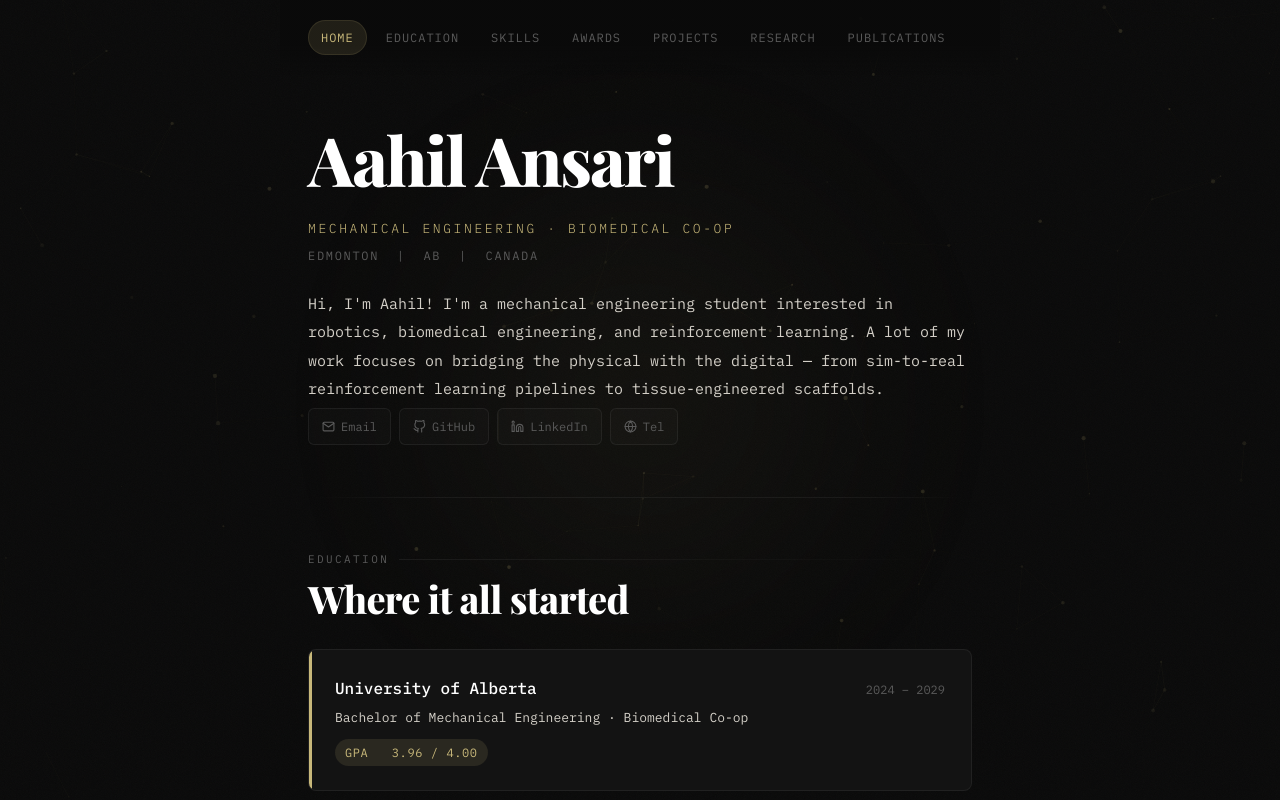
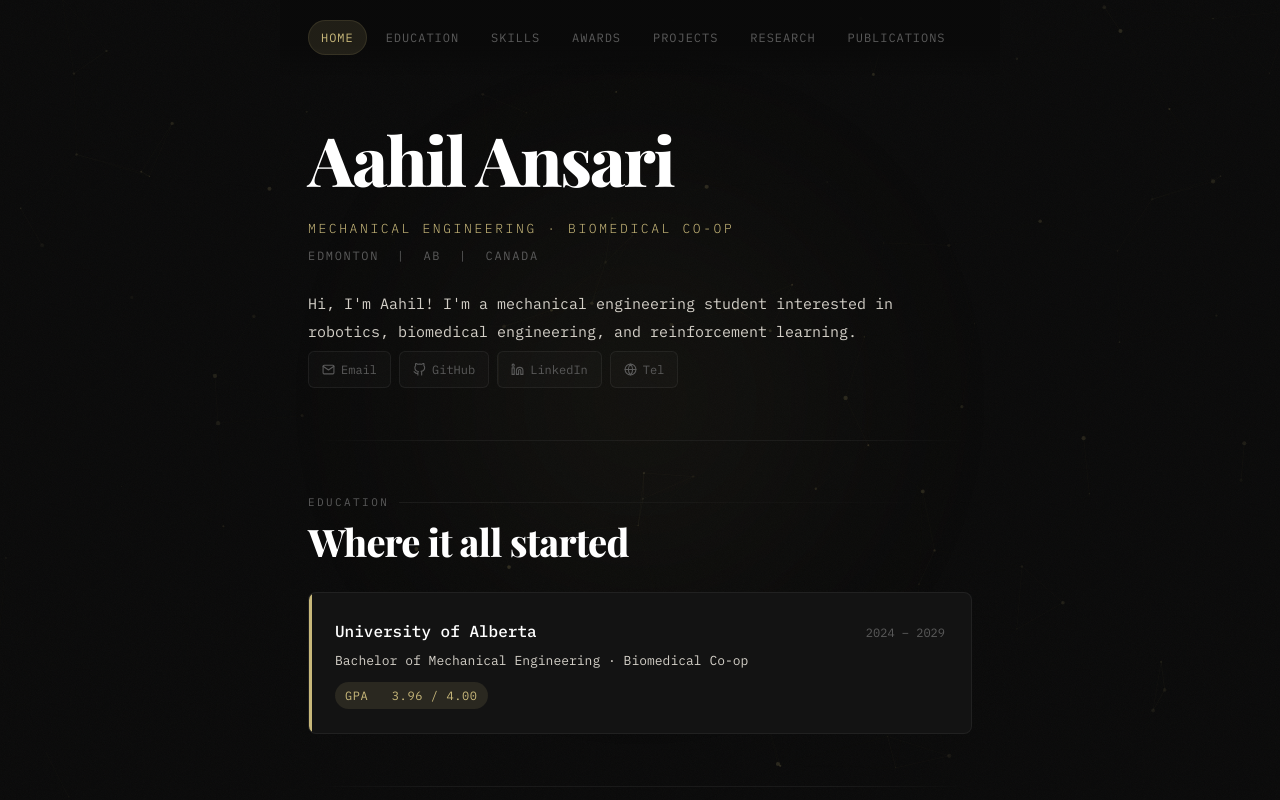
Before and after one commit to sugoiiia/mrmountain.github.io, a plain HTML site: page index.html in a window 1280 px wide. Shown: the top 800 px of the page. Drawn offline with nearby package versions, Linux system fonts and the light colour scheme.

Commit message:
Simplify bio content in index.html
Removed extra details from bio paragraph.

```diff
--- a/index.html
+++ b/index.html
@@ -360,7 +360,7 @@
     <p class="role">Mechanical Engineering &middot; Biomedical Co-op</p>
     <p class="location">Edmonton &nbsp;|&nbsp; AB &nbsp;|&nbsp; Canada</p>
     <p class="bio">
-      Hi, I'm Aahil! I'm a mechanical engineering student interested in robotics, biomedical engineering, and reinforcement learning. A lot of my work focuses on bridging the physical with the digital — from sim-to-real reinforcement learning pipelines to tissue-engineered scaffolds.
+      Hi, I'm Aahil! I'm a mechanical engineering student interested in robotics, biomedical engineering, and reinforcement learning.
     </p>
     <div class="socials">
       <a href="mailto:aahil2@ualberta.ca">
```
